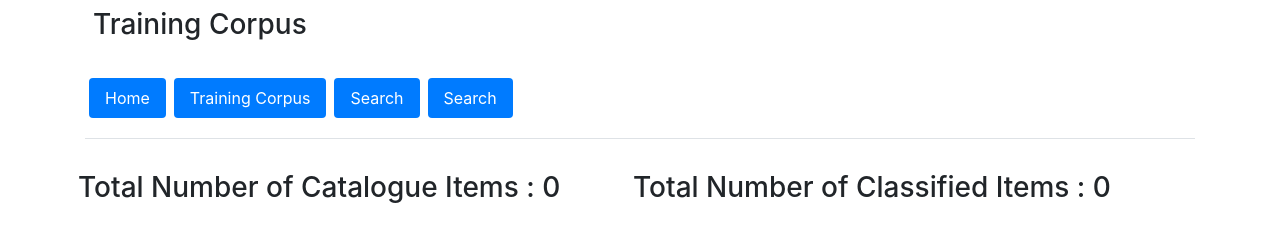
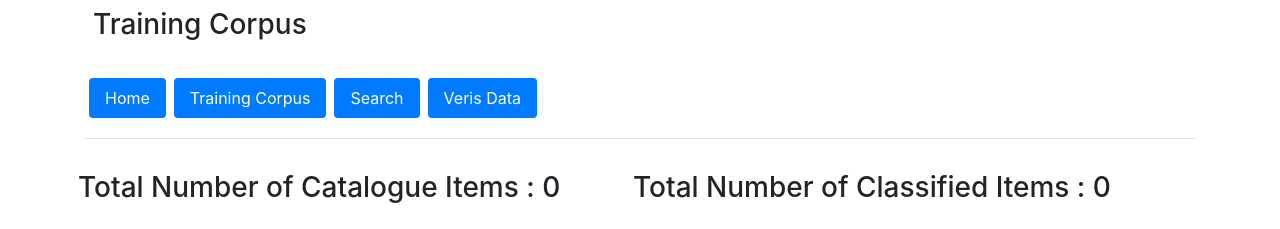
Before and after one commit to john-oneill-alforis/rifha, a Django app: page / in a window 1280 px wide. Shown: the top 229 px of the page. Run offline with Django 4.2, Linux system fonts and the light colour scheme; data that the repository does not hold is empty.

Commit message:
22-04-2023

```diff
--- a/mysite/polls/templates/polls/contentList.html
+++ b/mysite/polls/templates/polls/contentList.html
@@ -27,7 +27,7 @@
                 <li class="nav-item p-1"><a href="/" class="nav-link active" aria-current="page">Home</a></li>
                 <li class="nav-item p-1"><a href="/trainingcorpus" class="nav-link active" aria-current="page">Training Corpus</a></li>
                 <li class="nav-item p-1"><a href="/search" class="nav-link active" aria-current="page">Search</a></li>
-                <li class="nav-item p-1"><a href="/verisData" class="nav-link active" aria-current="page">Search</a></li>
+                <li class="nav-item p-1"><a href="/verisData" class="nav-link active" aria-current="page">Veris Data</a></li>
 
             </ul>
         </header>
--- a/mysite/polls/templates/polls/index.html
+++ b/mysite/polls/templates/polls/index.html
@@ -21,7 +21,7 @@
                 <li class="nav-item p-1"><a href="/" class="nav-link active" aria-current="page">Home</a></li>
                 <li class="nav-item p-1"><a href="/trainingcorpus" class="nav-link active" aria-current="page">Training Corpus</a></li>
                 <li class="nav-item p-1"><a href="/search" class="nav-link active" aria-current="page">Search</a></li>
-                <li class="nav-item p-1"><a href="/verisData" class="nav-link active" aria-current="page">Search</a></li>
+                <li class="nav-item p-1"><a href="/verisData" class="nav-link active" aria-current="page">Veris Data</a></li>
                 </li>
             </ul>
         </header>
--- a/mysite/polls/templates/polls/veris_dash.html
+++ b/mysite/polls/templates/polls/veris_dash.html
@@ -17,7 +17,7 @@
                 <li class="nav-item p-1"><a href="/" class="nav-link active" aria-current="page">Home</a></li>
                 <li class="nav-item p-1"><a href="/trainingcorpus" class="nav-link active" aria-current="page">Training Corpus</a>
                 <li class="nav-item p-1"><a href="/search" class="nav-link active" aria-current="page">Search</a>
-                <li class="nav-item p-1"><a href="/verisData" class="nav-link active" aria-current="page">Search</a></li>
+                <li class="nav-item p-1"><a href="/verisData" class="nav-link active" aria-current="page">Veris Data</a></li>
             </ul>
         </header>
 
```
